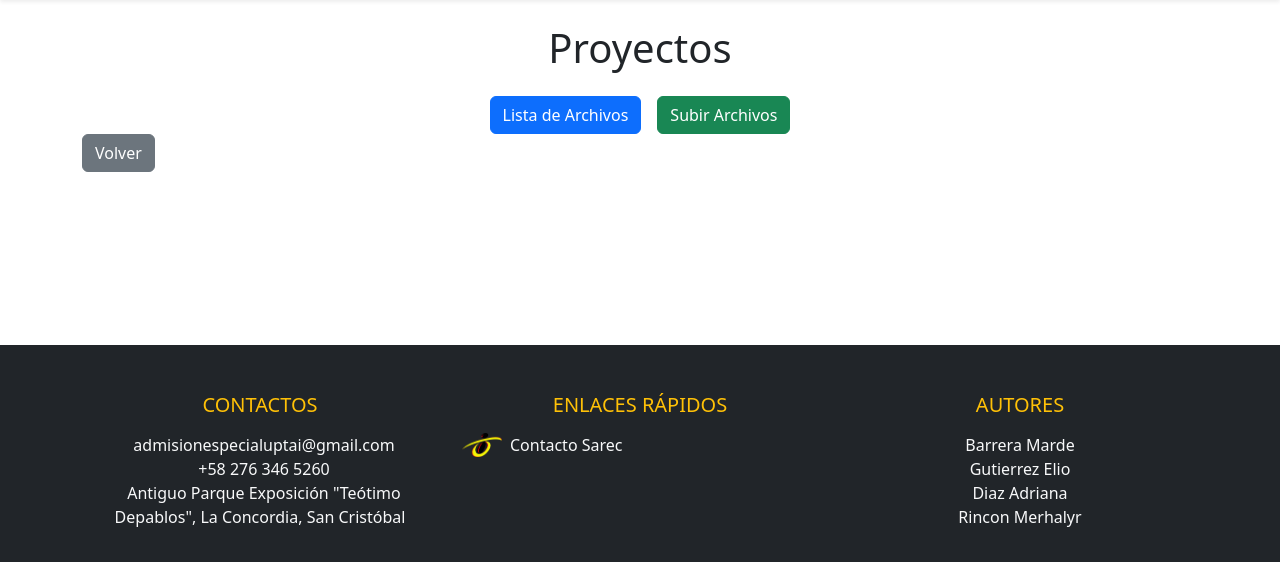
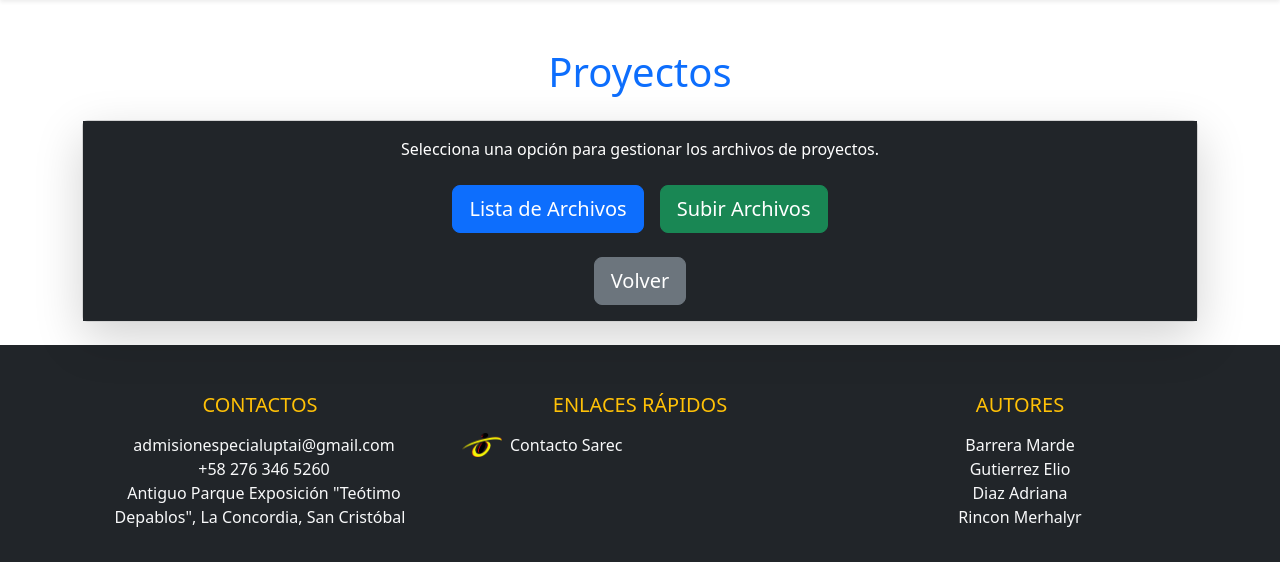
Before and after one commit to zAxOzXVIII/Proyecto_IUT_T4, a Django app: page /proyectos/ in a window 1280 px wide. Shown: the part 118-680 px from the top of the page. Run offline with Django 4.2, Linux system fonts and the light colour scheme; parts of the project's set-up code (start-up, migrations or seed data) failed here and were passed over; some libraries are stand-ins or nearby versions.

Commit message:
Actualizacion de estilos
logica al agregar grupos id

```diff
--- a/proyectos/templates/home_proyectos.html
+++ b/proyectos/templates/home_proyectos.html
@@ -1,11 +1,13 @@
 {% extends 'base.html' %}
 {% block title %}Subir Archivo{% endblock %}
 {% block content %}
-<!-- Main Content -->
-<div class="container mt-4">
-    <h1 class="text-center">Proyectos</h1>
+<!-- Contenedor Principal -->
+<div class="container mt-5">
+    <h1 class="text-center text-primary mb-4">
+        <i class="bi bi-folder2-open"></i> Proyectos
+    </h1>
 
-    <!-- Messages -->
+    <!-- Mensajes -->
     {% if messages %}
     <div class="mt-3">
         {% for message in messages %}
@@ -17,12 +19,26 @@
     </div>
     {% endif %}
 
-    <!-- Links -->
-    <div class="d-flex justify-content-center mt-4">
-        <a href="{% url 'listar_archivos' %}" class="btn btn-primary me-3">Lista de Archivos</a>
-        <a href="{% url 'subir_archivo' %}" class="btn btn-success">Subir Archivos</a>
+    <!-- Tarjeta con Botones -->
+    <div class="card shadow-lg">
+        <div class="card-body text-center bg-dark text-white">
+            <p class="card-text mb-4">Selecciona una opción para gestionar los archivos de proyectos.</p>
+
+            <!-- Botones -->
+            <div class="d-flex justify-content-center">
+                <a href="{% url 'listar_archivos' %}" class="btn btn-primary btn-lg me-3">
+                    <i class="bi bi-list"></i> Lista de Archivos
+                </a>
+                <a href="{% url 'subir_archivo' %}" class="btn btn-success btn-lg">
+                    <i class="bi bi-cloud-upload"></i> Subir Archivos
+                </a>
             </div>
-    <!-- Botón para Volver -->
-    <button class="btn btn-secondary" onclick="history.back()">Volver</button>
+
+            <!-- Botón Volver -->
+            <button class="btn btn-secondary btn-lg mt-4" onclick="history.back()">
+                <i class="bi bi-arrow-left-circle"></i> Volver
+            </button>
+        </div>
+    </div>
 </div>
 {% endblock %}
--- a/proyectos/views.py
+++ b/proyectos/views.py
@@ -11,47 +11,31 @@ def proyectos_home(request):
 
 def subir_archivo(request):
     user_id = request.session.get('user_id')  # ID del estudiante logueado
-    print(user_id)
-# Obtener todos los grupos
-    grupos = Grupos.objects.all()
+    if not user_id:
+        messages.error(request, "No estás autenticado.")
+        return redirect('login')
 
-# Validar si el ID del usuario está en el listado de estudiantes de algún grupo
-    grupo_usuario = None
-    for grupo in grupos:
-        estudiantes_ids = grupo.get_estudiantes()  # Devuelve la lista de IDs de estudiantes como ['1', '2', '3', '4']
-        if str(user_id) in estudiantes_ids:
-            grupo_usuario = grupo
-            break
+    grupos = Grupos.objects.all()  # Obtener todos los grupos
 
-    if grupo_usuario:
-        print(f"El usuario pertenece al grupo: {grupo_usuario}")
-    else:
-        print("El usuario no pertenece a ningún grupo.")
+    # Filtrar grupos a los que pertenece el estudiante
+    grupos_usuario = [
+        grupo for grupo in grupos if str(user_id) in grupo.get_estudiantes()
+    ]
 
-    if not grupo:
+    if not grupos_usuario:
         messages.error(request, "No estás asociado a ningún grupo.")
         return redirect('listar_archivos')
 
-    archivo_existente = ArchivosEstudiantes.objects.filter(Grupo_est_id=grupo.id).first()
-
-    if archivo_existente:
-        # Si ya hay un archivo subido en el grupo, validar si fue subido por el usuario actual
-        if str(user_id) in grupo.get_estudiantes() and archivo_existente.Grupo_est_id == grupo.id:
-            messages.error(request, "Ya subiste un archivo. Solo puedes actualizarlo o eliminarlo.")
-            return redirect('listar_archivos')
-
     if request.method == 'POST':
-        form = ArchivoEstudianteForm(request.POST, request.FILES)
+        form = ArchivoEstudianteForm(request.POST, request.FILES, grupos_disponibles=grupos_usuario)
         if form.is_valid():
             archivo = form.save(commit=False)
-            archivo.Grupo_est_id = grupo.id  # Asignar el grupo al archivo
-            if grupo_usuario:
-                print(grupo.id)
-                messages.success(request, "Archivo subido exitosamente.")
-            else: messages.success(request, "No esta en ningun grupo")
+            archivo.Grupo_est_id = form.cleaned_data['Grupo_est_id']  # Asignar grupo seleccionado
+            archivo.save()
+            messages.success(request, "Archivo subido exitosamente.")
             return redirect('listar_archivos')
     else:
-        form = ArchivoEstudianteForm()
+        form = ArchivoEstudianteForm(grupos_disponibles=grupos_usuario)
 
     return render(request, 'archivos/subir_archivo.html', {'form': form})
 
```
Also changed, not shown: proyectos/forms.py (+9 -0 lines), proyectos/templates/archivos/listar_archivos.html (+19 -9 lines), proyectos/templates/archivos/subir_archivo.html (+26 -5 lines). Lines whose indentation alone changed are shown as unchanged.
